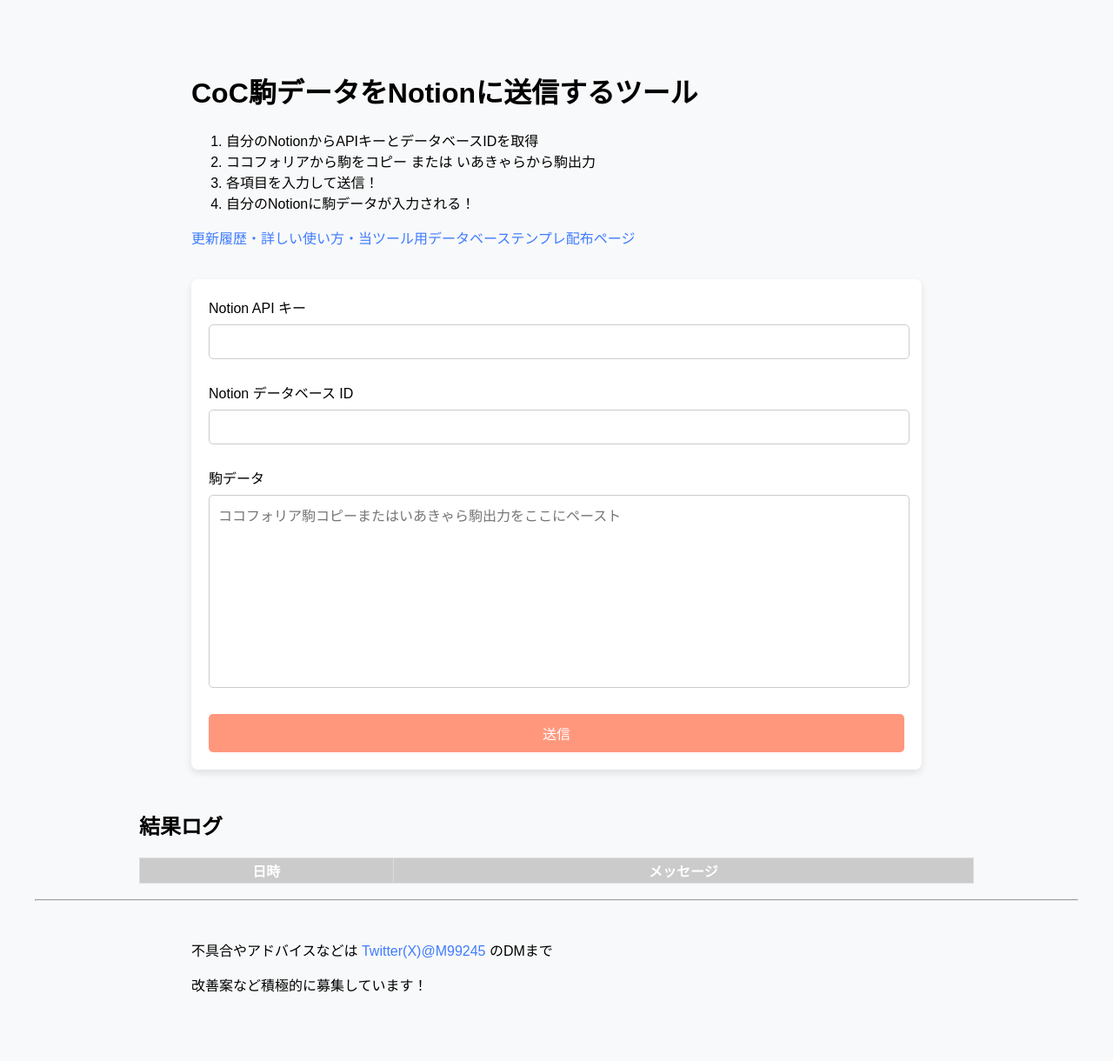
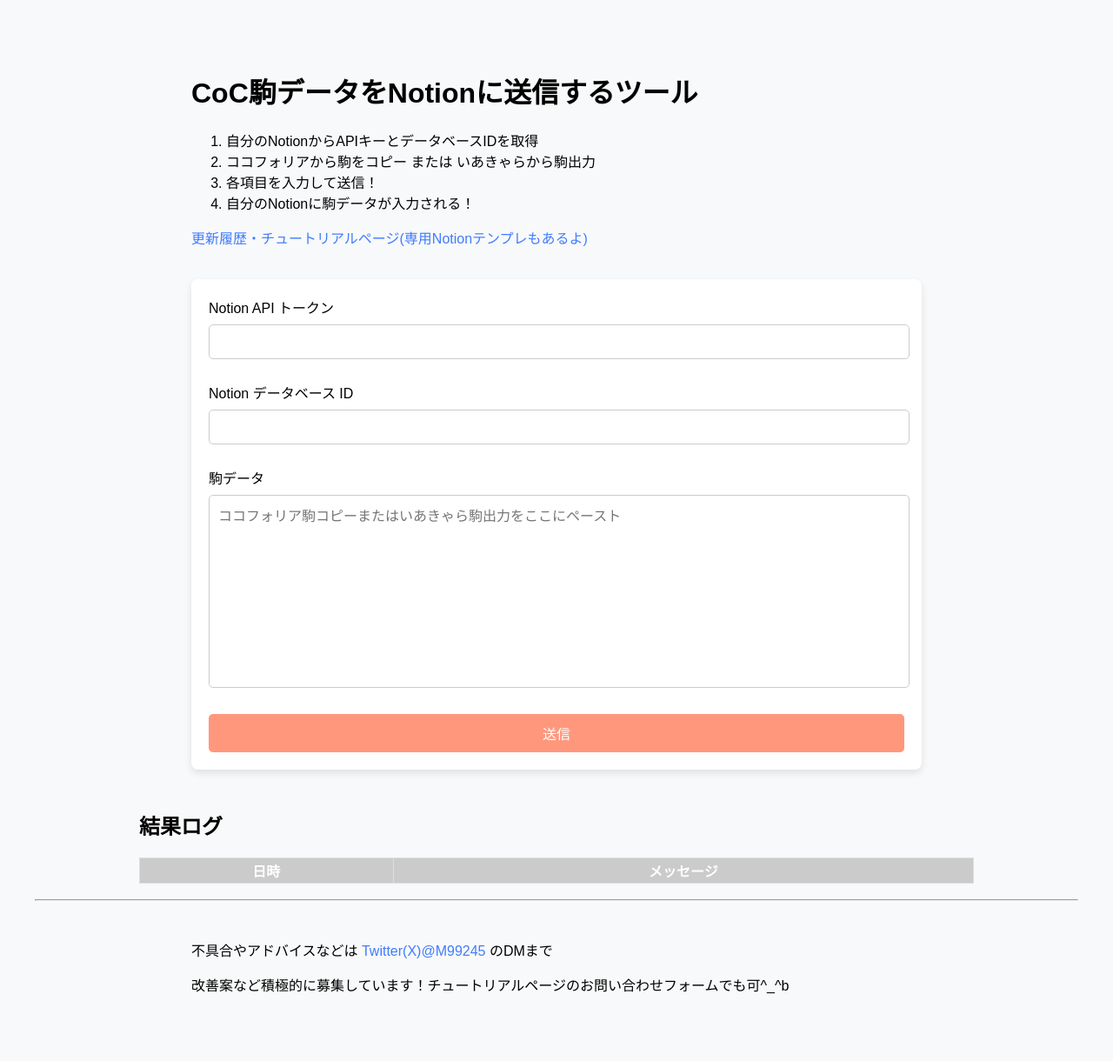
Before and after one commit to mo-oku/n_connect, a Flask app: page / in a window 1280 px wide. Shown: the whole page at 87% size. Run offline with Flask 3, Linux system fonts and the light colour scheme; lists and menus that the app fills with data are empty.

Commit message:
html文字修正

```diff
--- a/app.py
+++ b/app.py
@@ -204,4 +204,4 @@
 """
 
 if __name__ == "__main__":
-    app.run(host="0.0.0.0", port=10000, debug=True)
+    app.run(host="0.0.0.0", port=10000, debug=False)
--- a/templates/index.html
+++ b/templates/index.html
@@ -33,12 +33,12 @@
             <li>各項目を入力して送信！</li>
             <li>自分のNotionに駒データが入力される！</li>
         </ol>
-        <p><a href="https://proud-earwig-79b.notion.site/CoC-Notion-18daf2e6ffba80e99daed59ae65a9a98?pvs=4" target=”_blank”>更新履歴・詳しい使い方・当ツール用データベーステンプレ配布ページ</a></p>
+        <p><a href="https://proud-earwig-79b.notion.site/CoC-Notion-18daf2e6ffba80e99daed59ae65a9a98?pvs=4" target=”_blank”>更新履歴・チュートリアルページ(専用Notionテンプレもあるよ)</a></p>
     </header>
 
 <div class="main">
     <form method="POST">
-        <label>Notion API キー</label>
+        <label>Notion API トークン</label>
         <input type="password" name="n_api_key" value="{{ n_api_key }}" required><br><br>
 
         <label>Notion データベース ID</label>
@@ -74,6 +74,6 @@
 
 <footer>
     <p>不具合やアドバイスなどは <a href="https://x.com/M99245" target=”_blank”>Twitter(X)@M99245</a> のDMまで</p>
-    <p>改善案など積極的に募集しています！</p>
+    <p>改善案など積極的に募集しています！チュートリアルページのお問い合わせフォームでも可^_^b</p>
 </footer>
 </html>
```
